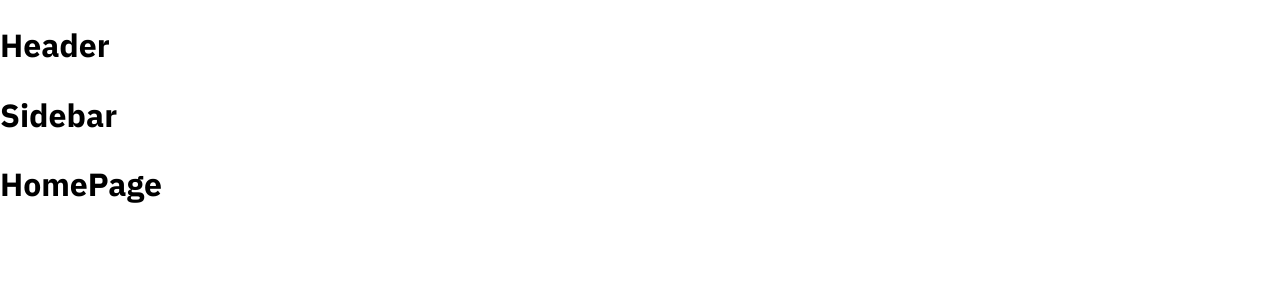
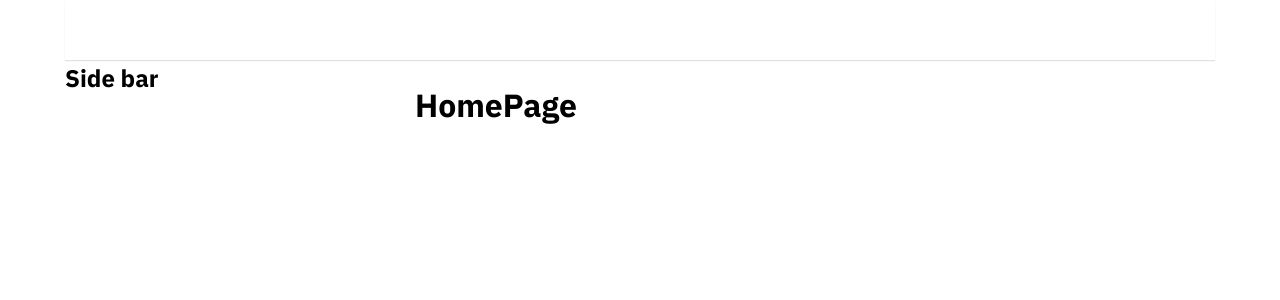
Before and after one commit to VuzPham/tiktokapp, a React (Create React App) app: page / in a window 1280 px wide. Shown: the top 300 px of the page. Built offline with nearby package versions, Linux system fonts and the light colour scheme.

Commit message:
khungLayout

```diff
--- a/package.json
+++ b/package.json
@@ -7,6 +7,7 @@
     "@testing-library/jest-dom": "^6.6.3",
     "@testing-library/react": "^16.2.0",
     "@testing-library/user-event": "^13.5.0",
+    "classnames": "^2.5.1",
     "customize-cra": "^1.0.0",
     "normalize.css": "^8.0.1",
     "react": "^19.0.0",
--- a/src/components/Globalstyles.scss
+++ b/src/components/Globalstyles.scss
@@ -3,11 +3,17 @@
 
 :root{
     --primary:#fe2c55;
+
+    //Default layout
+    --default-layout-header-height: 60px;
+    --default-layout-width: 1150px;
 }
 html {
     font-size: 62.5%;
 }
 *{
+    margin: 0;
+    padding: 0;
     box-sizing: border-box;
 }
 body {
--- a/src/components/layout/HeaderOnly/Header/index.js
+++ /dev/null
@@ -1,5 +0,0 @@
-function Header() {
-    return ( <h1>Header</h1> );
-}
-
-export default Header;
--- a/src/components/layout/HeaderOnly/index.js
+++ b/src/components/layout/HeaderOnly/index.js
@@ -1,6 +1,6 @@
-import Header from './Header'
+import Header from '~/components/layout/components/Header/index'
 
-function Defaultlayout({ children  }) {
+function HeaderOnly({ children  }) {
     return (
         <div>
             <Header/>
@@ -12,4 +12,4 @@
      );
 }
 
-export default Defaultlayout;
+export default HeaderOnly;
--- /dev/null
+++ b/src/components/layout/components/Header/Header.module.scss
@@ -0,0 +1,11 @@
+.wrapper{
+    height: var(--default-layoutt-header-height, 60px);
+    box-shadow: 0px 1px 1px rgb(0 0 0 / 12%);
+    display: flex;
+    justify-content: center;
+}
+.inner {
+    height: 100%;
+    width: var(--default-layout-width,1150px);
+
+}
--- /dev/null
+++ b/src/components/layout/components/Header/index.js
@@ -0,0 +1,17 @@
+import classNames from 'classnames/bind';
+import styles from './Header.module.scss'
+
+const cx = classNames.bind(styles)
+
+function Header() {
+    return <header className={cx('wrapper')} >
+        <div className={cx('inner')}>
+                {/* Logo */}
+                {/* Search */}
+
+        </div>
+    </header>
+}
+
+
+export default Header;
--- a/src/components/layout/defaultlayout/Header/index.js
+++ /dev/null
@@ -1,5 +0,0 @@
-function Header() {
-    return ( <h1>Header</h1> );
-}
-
-export default Header;
--- /dev/null
+++ b/src/components/layout/defaultlayout/Sidebar/Sidebar.module.scss
@@ -0,0 +1,5 @@
+.wrapper{
+    width: 350px;
+    min-height: 1000px;
+
+}
--- a/src/components/layout/defaultlayout/Sidebar/index.js
+++ b/src/components/layout/defaultlayout/Sidebar/index.js
@@ -1,5 +1,14 @@
+import classNames from 'classnames/bind';
+import styles from './Sidebar.module.scss'
+
+const cx = classNames.bind(styles)
 function Sidebar() {
-    return ( <h1>Sidebar</h1> );
+    return (
+        <aside className={cx('wrapper')} >
+            <h2>Side bar</h2>
+        </aside>
+
+    );
 }
 
 export default Sidebar;
--- /dev/null
+++ b/src/components/layout/defaultlayout/defaultlayout.module.scss
@@ -0,0 +1,18 @@
+.wrapper {
+    display: flex;
+    flex-direction: column;
+    align-items: center;
+}
+
+.container {
+    display: flex;
+    width: var(--default-layout-width,1150px);
+    min-height: 100px;
+
+}
+
+.content{
+    flex: 1;
+
+    min-height: 1000px;
+}
--- a/src/components/layout/defaultlayout/index.js
+++ b/src/components/layout/defaultlayout/index.js
@@ -1,13 +1,16 @@
-import Header from './Header'
+import Header from '~/components/layout/components/Header/'
 import Sidebar from './Sidebar'
+import styles from './defaultlayout.module.scss'
+import classNames from 'classnames/bind';
 
 function Defaultlayout({ children  }) {
+    const cx = classNames.bind(styles);
     return (
-        <div>
+        <div className={cx('wrapper')}>
             <Header/>
-            <div className='container'>
+            <div className={cx('container')}>
                 <Sidebar/>
-                <div className='content'> {children }</div>
+                <div className={cx('content')}> {children }</div>
             </div>
         </div>
      );
```
Also changed, not shown: 1 other file (tests, documents, lock files or other folders).
